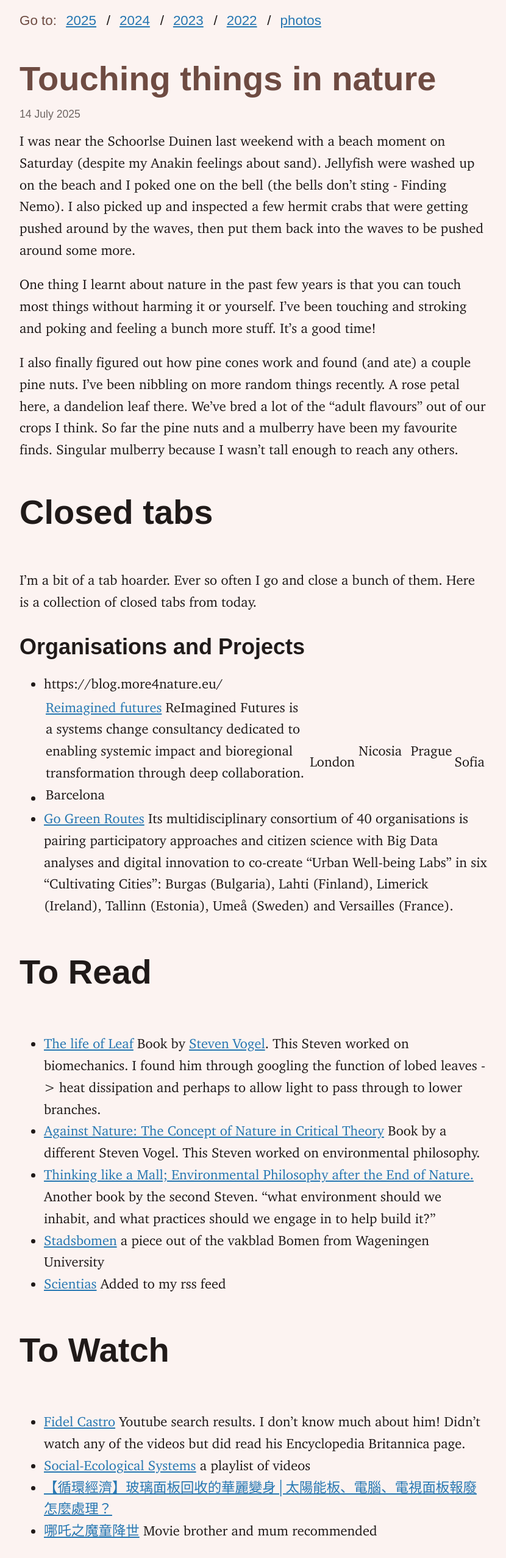
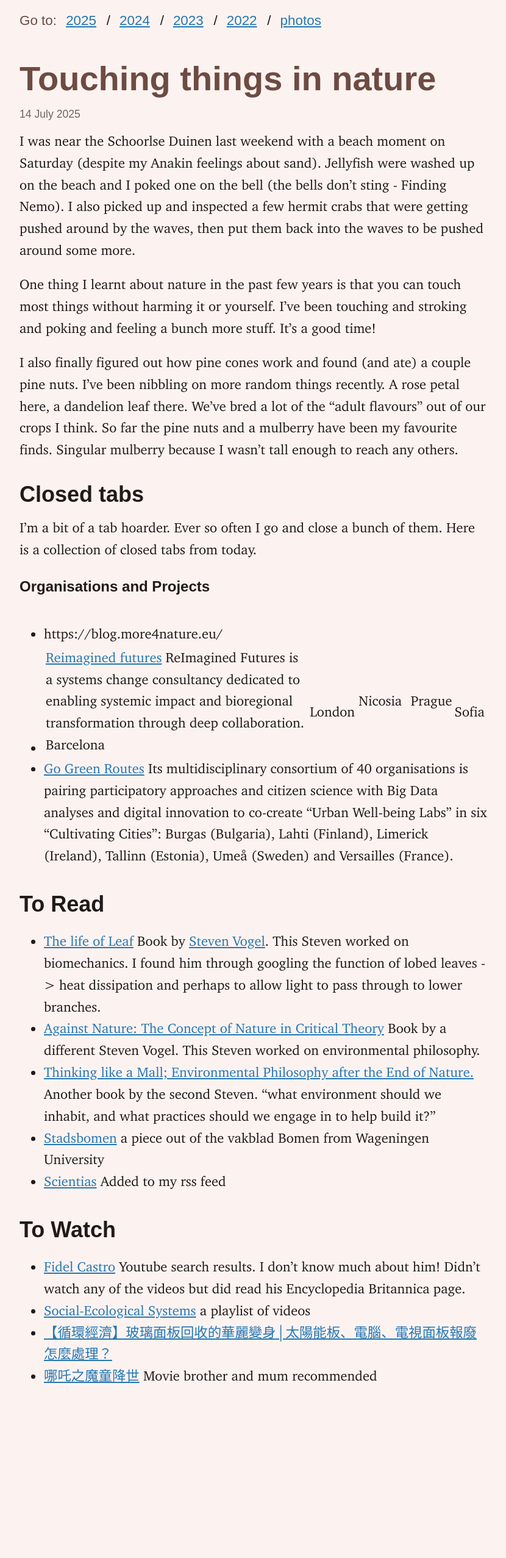
Before and after one commit to retasu1/retasu1.github.io, a Jekyll site: the page built from blog/_posts/2025-07-14-Touching-things-in-nature.md, in a window 1280 px wide. Shown: the whole page at 61% size, without its empty margins (224-1054 px from the left). Built offline with Jekyll 4.4.1, drawn with Linux system fonts in a browser that asks for light colours; after the commit the page ends 2301 px from its top, so only the background shows below that.

Commit message:
heading levels

```diff
--- a/blog/_posts/2025-07-14-Touching-things-in-nature.md
+++ b/blog/_posts/2025-07-14-Touching-things-in-nature.md
@@ -11,22 +11,22 @@ One thing I learnt about nature in the past few years is that you can touch most
 
 I also finally figured out how pine cones work and found (and ate) a couple pine nuts. I've been nibbling on more random things recently. A rose petal here, a dandelion leaf there. We've bred a lot of the "adult flavours" out of our crops I think. So far the pine nuts and a mulberry have been my favourite finds. Singular mulberry because I wasn't tall enough to reach any others.
 
-# Closed tabs
+## Closed tabs
 I'm a bit of a tab hoarder. Ever so often I go and close a bunch of them. Here is a collection of closed tabs from today.
 
-## Organisations and Projects
+### Organisations and Projects
 - https://blog.more4nature.eu/
 - [Reimagined futures](https://www.reimaginedfutures.org/) ReImagined Futures is a systems change consultancy dedicated to enabling systemic impact and bioregional transformation through deep collaboration. Barcelona |  London |  Nicosia  |  Prague |  Sofia
 - [Go Green Routes](https://gogreenroutes.eu/) Its multidisciplinary consortium of 40 organisations is pairing participatory approaches and citizen science with Big Data analyses and digital innovation to co-create "Urban Well-being Labs" in six “Cultivating Cities”: Burgas (Bulgaria), Lahti (Finland), Limerick (Ireland), Tallinn (Estonia), Umeå (Sweden) and Versailles (France).
 
-# To Read
+## To Read
 - [The life of  Leaf](https://press.uchicago.edu/ucp/books/book/chicago/L/bo12300588.html) Book by [Steven Vogel](https://en.wikipedia.org/wiki/Steven_Vogel). This Steven worked on biomechanics. I found him through googling the function of lobed leaves -> heat dissipation and perhaps to allow light to pass through to lower branches.
 - [Against Nature: The Concept of Nature in Critical Theory](https://books.google.nl/books/about/Against_Nature.html?id=exuJNKJ4GaYC&redir_esc=y) Book by a different Steven Vogel. This Steven worked on environmental philosophy.
 - [Thinking like a Mall; Environmental Philosophy after the End of Nature.](https://mitpress.mit.edu/9780262529716/thinking-like-a-mall/) Another book by the second Steven. “what environment should we inhabit, and what practices should we engage in to help build it?”
 - [Stadsbomen](https://edepot.wur.nl/635411) a piece out of the vakblad Bomen from Wageningen University
 - [Scientias](https://scientias.nl/) Added to my rss feed
 
-# To Watch
+## To Watch
 - [Fidel Castro](https://www.youtube.com/results?search_query=fidel+castro) Youtube search results. I don't know much about him! Didn't watch any of the videos but did read his Encyclopedia Britannica page.
 - [Social-Ecological Systems](https://www.youtube.com/playlist?list=PL3cQMb4HSpp-DgX7ZoklckuiH3F5GyavP) a playlist of videos
 - [【循環經濟】玻璃面板回收的華麗變身│太陽能板、電腦、電視面板報廢怎麼處理？](https://www.youtube.com/watch?v=QA8rLyOen_s&ab_channel=%E5%85%AC%E5%85%B1%E9%9B%BB%E8%A6%96-%E6%88%91%E5%80%91%E7%9A%84%E5%B3%B6)
```
